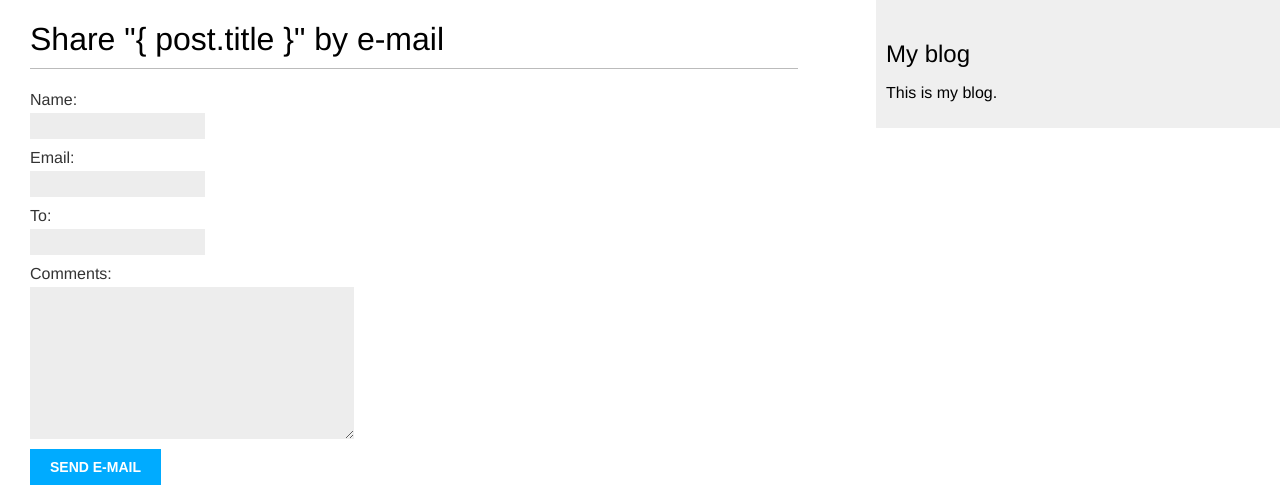
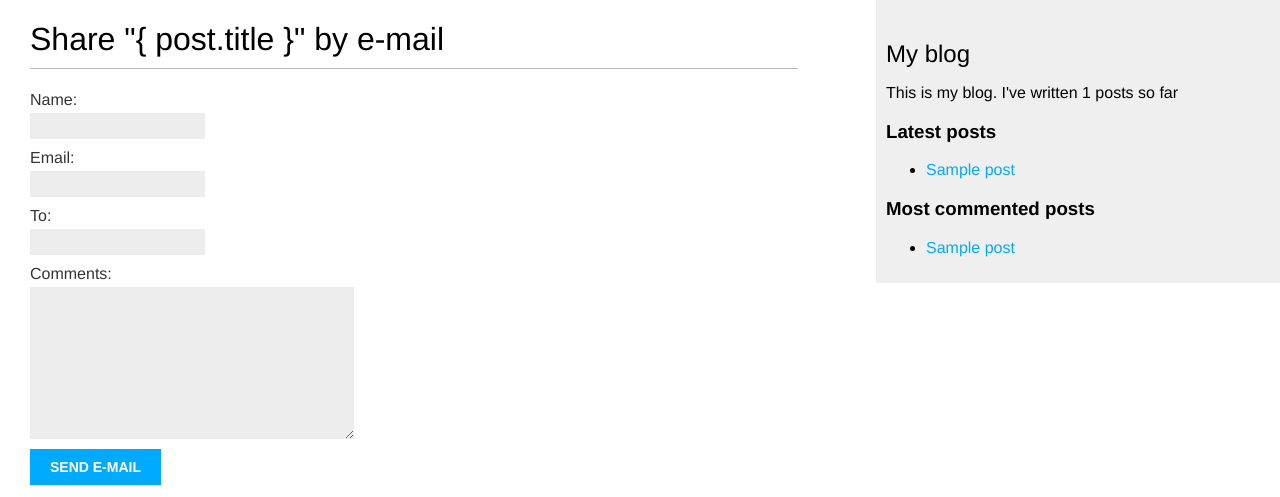
Before and after one commit to Max-Tulskiy/Blog-Django, a Django app: page /blog/1/share/ in a window 1280 px wide. Shown: the top 497 px of the page. Run offline with Django 4.2, Linux system fonts and the light colour scheme; tables that the repository leaves empty hold one stand-in row (values such as "Sample post").

Commit message:
added new tags and many other

```diff
--- a/mysite/blog/models.py
+++ b/mysite/blog/models.py
@@ -2,6 +2,7 @@ from django.db import models
 from django.utils import timezone
 from django.contrib.auth.models import User
 from django.urls import reverse
+from taggit.managers import TaggableManager
 # Create your models here.
 
 class PublishedManager(models.Manager):
@@ -15,7 +16,7 @@ class Post(models.Model):
     objects = models.Manager() #менеджер по умолчанию
     published = PublishedManager() #конкретно-прикладной менеджер
 
-
+    tags = TaggableManager()
 
     class Status(models.TextChoices):
         DRAFT = 'DF', 'Draft'
@@ -55,6 +56,7 @@ class Comment(models.Model):
     post = models.ForeignKey(Post,
                              on_delete=models.CASCADE, # если пост удалится, то из базы удалися вся информация с ним связанная
                              related_name='comments') # обращение из связанных объектов к тем, от которых эта связь была создана
+
     name = models.CharField(max_length=80)
     email = models.EmailField()
     body = models.TextField()
--- a/mysite/blog/templates/blog/base.html
+++ b/mysite/blog/templates/blog/base.html
@@ -1,4 +1,6 @@
+{% load blog_tags %}
 {% load static %}
+
 {{ '<' }}{{ '!DOCTYPE html>' }}
 <html>
 <head>
@@ -12,7 +14,23 @@
     </div>
     <div id="sidebar">
         <h2>My blog</h2>
-        <p>This is my blog.</p>
+        <p>
+            This is my blog.
+            I've written {% total_posts %} posts so far
+        </p>
+        <h3>
+            Latest posts
+        </h3>
+        {% show_latest_posts 3 %}
+        <h3>Most commented posts</h3>
+        {% get_most_commented_post as most_commented_posts %}
+        <ul>
+            {% for post in most_commented_posts %}
+            <li>
+                <a href="{{ post.get_absolute_url }}">{{post.title}}</a>
+            </li>
+            {% endfor %}
+        </ul>
     </div>
 </body>
 </html>
--- /dev/null
+++ b/mysite/blog/templates/blog/post/latest_posts.html
@@ -0,0 +1,7 @@
+<ul>
+    {% for post in latest_posts %}
+    <li>
+        <a href="{{ post.get_absolute_url }}">{{ post.title }}</a>
+    </li>
+    {% endfor %}
+</ul>
--- /dev/null
+++ b/mysite/blog/templatetags/blog_tags.py
@@ -0,0 +1,28 @@
+import markdown
+from django import template
+from ..models import Post
+from django.db.models import Count
+from django.utils.safestring import mark_safe
+
+register = template.Library()
+
+
+@register.simple_tag
+def total_posts():
+    return Post.published.count()
+
+
+@register.inclusion_tag('blog/post/latest_posts.html')
+def show_latest_posts(count=5):
+    latest_posts = Post.published.order_by('-publish')[:count]
+    return {'latest_posts': latest_posts}
+
+
+@register.simple_tag
+def get_most_commented_post(count=5):
+    return Post.published.annotate(total_comments=Count('comments')).order_by('-total_comments')[:count]
+
+
+@register.filter(name='markdown')
+def markdown_format(text):
+    return mark_safe(markdown.markdown(text))
--- a/mysite/blog/urls.py
+++ b/mysite/blog/urls.py
@@ -6,9 +6,22 @@
 
 urlpatterns =[
     # предаставления поста
-    path('', views.PostListView.as_view(), name='post_list'),
-    #path('', views.post_list, name='post_list'),
-    path('<int:year>/<int:month>/<int:day>/<slug:post>/', views.post_detail, name='post_detail'),
-    path('<int:post_id>/share/', views.post_share, name='post_share'),
-    path('<int:post_id>/comment/', views.post_comment, name='post_comment'),
+    #path('', views.PostListView.as_view(), name='post_list'),
+    path('', views.post_list, name='post_list'),
+
+    path('tag/<slug:tag_slug>/',
+         views.post_list,
+         name='post_list_by_tag'),
+
+    path('<int:year>/<int:month>/<int:day>/<slug:post>/',
+         views.post_detail,
+         name='post_detail'),
+
+    path('<int:post_id>/share/',
+         views.post_share,
+         name='post_share'),
+
+    path('<int:post_id>/comment/',
+         views.post_comment,
+         name='post_comment'),
 ]
--- a/mysite/blog/views.py
+++ b/mysite/blog/views.py
@@ -5,9 +5,8 @@ from django.views.generic import ListView
 from .forms import EmailPostForm, CommentForm
 from django.core.mail import send_mail
 from django.views.decorators.http import require_POST
-
-
-# Create your views here.
+from taggit.models import Tag
+from django.db.models import Count
 
 
 @require_POST
@@ -42,17 +41,28 @@ def post_detail(request, year, month, day, post):
 
     comments = post.comments.filter(active=True)  # список активных комментариев к посту
     form = CommentForm()  # форма для комментирования пользователями
+
+    # Список схожих постов
+    post_tags_ids = post.tags.values_list('id', flat=True)
+    similar_posts = Post.published.filter(tags__in=post_tags_ids)\
+                                  . exclude(id=post.id)
+    similar_posts = similar_posts.annotate(same_tags=Count('tags'))\
+                                 .order_by('-same_tags', '-publish')[:4]
+
     return render(request,
                   'blog/post/detail.html',
                   {'post': post,
                    'comments': comments,
-                   'form': form})
+                   'form': form,
+                   'similar_posts': similar_posts})
 
 
-'''
-def post_list(request):
+def post_list(request, tag_slug=None):
     post_list = Post.published.all()
-
+    tag = None
+    if tag_slug:
+        tag = get_object_or_404(Tag, slug=tag_slug)
+        post_list = post_list.filter(tags__in=[tag])
     # Постраничная разбивка
     paginator = Paginator(post_list, 3)  # 3 поста на страницу
     page_number = request.GET.get('page', 1)  # получаем номер страницы, если нет, то возвращаем 1
@@ -65,9 +75,8 @@ def post_list(request):
         posts = paginator.page(1)
     return render(request,
                   'blog/post/list.html',
-                  {'posts': posts})
-
-'''
+                  {'posts': posts,
+                   'tag': tag})
 
 
 def post_share(request, post_id):
--- a/mysite/mysite/settings.py
+++ b/mysite/mysite/settings.py
@@ -15,6 +15,7 @@ DEBUG = True
 
 ALLOWED_HOSTS = []
 
+SITE_ID = 1
 
 # Application definition
 
@@ -26,7 +27,9 @@ INSTALLED_APPS = [
     'django.contrib.messages',
     'django.contrib.staticfiles',
     'blog.apps.BlogConfig',
-
+    'taggit',
+    'django.contrib.sites',
+    'django.contrib.sitemaps',
 ]
 
 MIDDLEWARE = [
--- a/mysite/mysite/urls.py
+++ b/mysite/mysite/urls.py
@@ -1,7 +1,13 @@
 from django.urls import path, include
 from django.contrib import admin
+from django.contrib.sitemaps.views import sitemap
+from blog.sitemaps import PostSitemap
+
+sitemaps = {'posts': PostSitemap}
 
 urlpatterns = [
     path('admin/', admin.site.urls),
     path('blog/', include('blog.urls', namespace='blog')),
+    path('sitemap.xml', sitemap, {'sitemaps': sitemaps},
+         name='django.contrib.sitemaps.views.sitemap')
 ]
```
Also changed, not shown: mysite/blog/sitemaps.py (added, +13 -0 lines), mysite/blog/templates/blog/post/detail.html (+29 -5 lines), mysite/blog/templates/blog/post/list.html (+17 -2 lines), mysite/blog/migrations/0004_post_tags.py (added), mysite/blog/templatetags/__init__.py (added).
